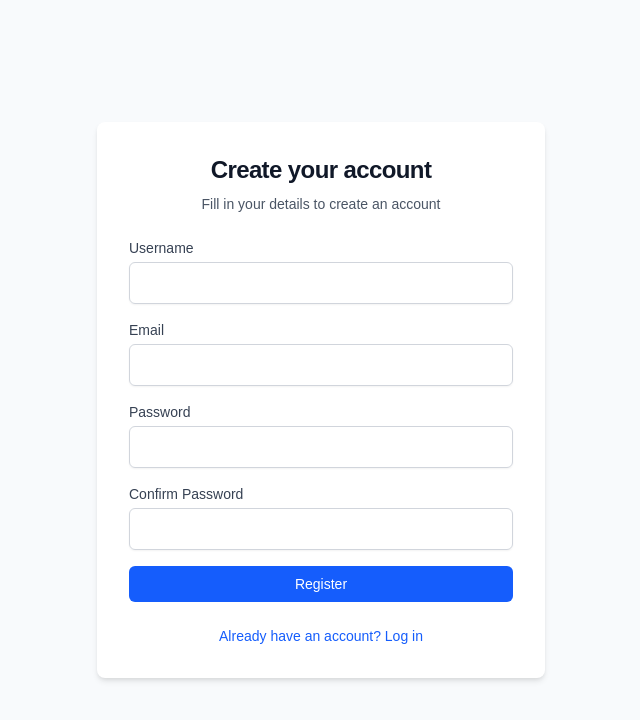
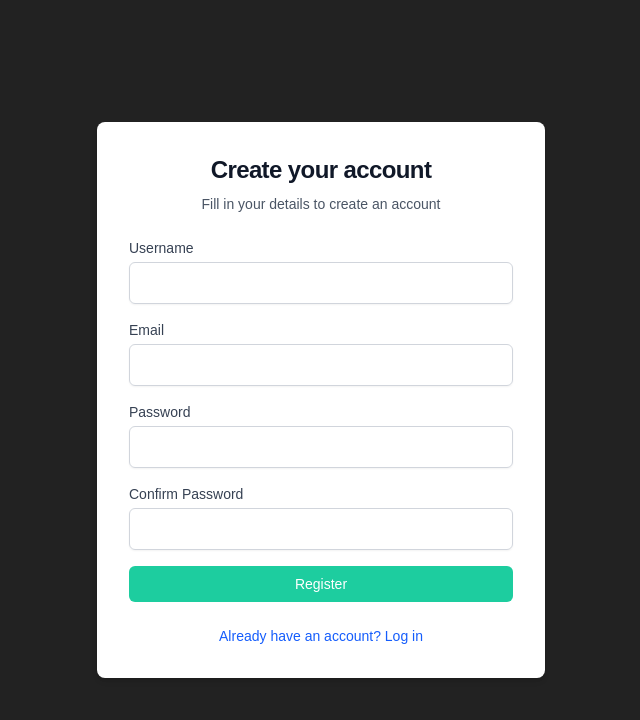
Before and after one commit to Aquinnos/chatbot, a Next.js app in the folder frontend/: page /auth/register in a window 1280 px wide. Shown: the top 720 px of the page, without its empty margins (319-959 px from the left). Built offline with nearby package versions, Linux system fonts and the light colour scheme; no server answers.

Commit message:
feat: update button styles for login and registration forms with new color scheme

```diff
--- a/frontend/app/auth/login/page.tsx
+++ b/frontend/app/auth/login/page.tsx
@@ -84,7 +84,7 @@ export default function Login() {
         <button
           type="submit"
           disabled={isLoading}
-          className="w-full rounded-md bg-blue-600 px-4 py-2 text-sm font-medium text-white hover:bg-blue-700 focus:outline-none focus:ring-2 focus:ring-blue-500 focus:ring-offset-2 disabled:opacity-50"
+          className="w-full rounded-md bg-[#1dcd9f] px-4 py-2 text-sm font-medium text-white hover:bg-[#169976] focus:outline-none focus:ring-2 focus:ring-[#1dcd9f] focus:ring-offset-2 disabled:opacity-50"
         >
           {isLoading ? 'Logging in...' : 'Log in'}
         </button>
--- a/frontend/app/auth/register/page.tsx
+++ b/frontend/app/auth/register/page.tsx
@@ -132,7 +132,7 @@ export default function Register() {
         <button
           type="submit"
           disabled={isLoading}
-          className="w-full rounded-md bg-blue-600 px-4 py-2 text-sm font-medium text-white hover:bg-blue-700 focus:outline-none focus:ring-2 focus:ring-blue-500 focus:ring-offset-2 disabled:opacity-50"
+          className="w-full rounded-md bg-[#1dcd9f] px-4 py-2 text-sm font-medium text-white hover:bg-[#169976]focus:outline-none focus:ring-2 focus:ring-[#1dcd9f] focus:ring-offset-2 disabled:opacity-50"
         >
           {isLoading ? 'Registering...' : 'Register'}
         </button>
--- a/frontend/components/auth/AuthLayout.tsx
+++ b/frontend/components/auth/AuthLayout.tsx
@@ -17,7 +17,7 @@ export default function AuthLayout({
   alternateLinkText,
 }: AuthLayoutProps) {
   return (
-    <div className="flex min-h-screen flex-col items-center justify-center bg-slate-50 p-4">
+    <div className="flex min-h-screen flex-col items-center justify-center bg-[#222222] p-4">
       <div className="w-full max-w-md space-y-6 rounded-lg bg-white p-8 shadow-md">
         <div className="text-center">
           <h1 className="text-2xl font-bold tracking-tight text-gray-900">
```
